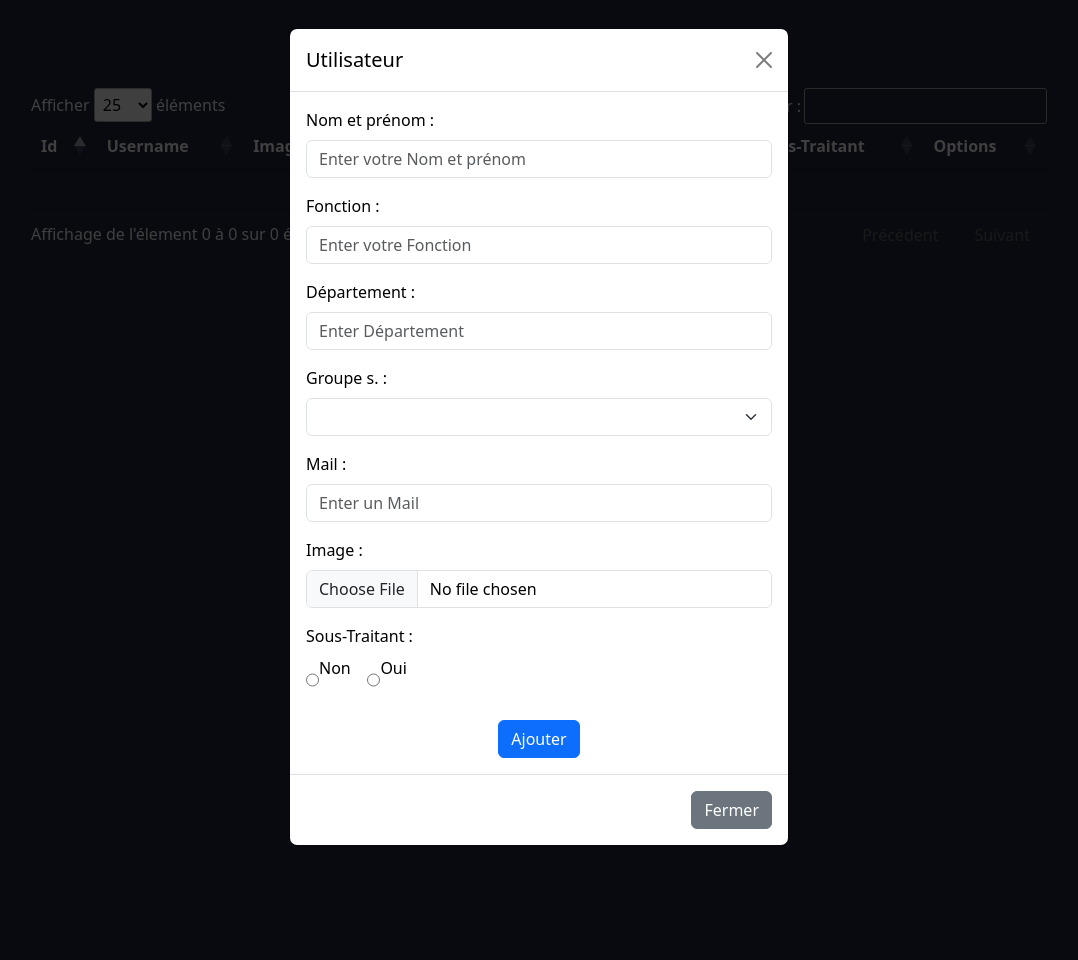
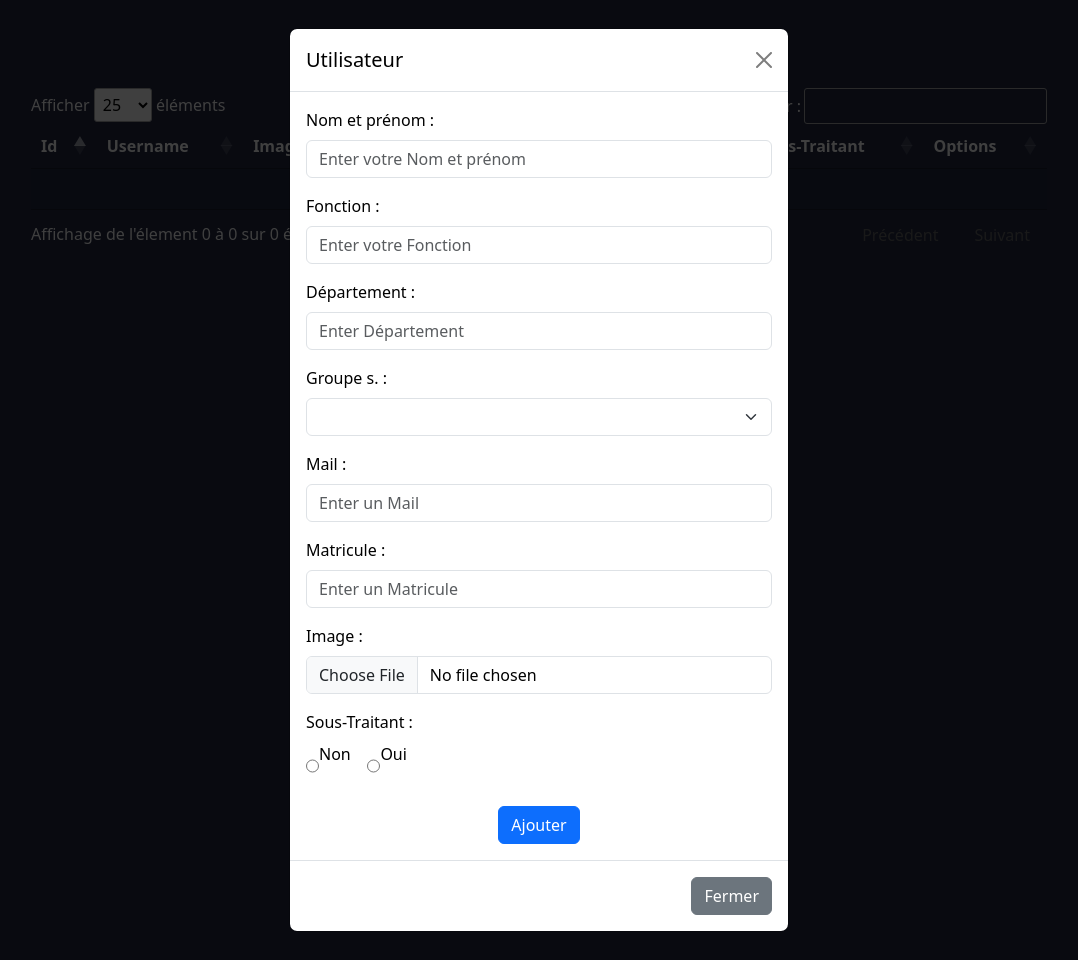
Before and after one commit to Barakadz/btph_mycard, a Flask app: page /admin/ in a window 1280 px wide, after a click on "Ajouter". Shown: the whole page, without its empty margins (101-1179 px from the left). Run offline with Flask 2, Linux system fonts and the light colour scheme; data that the repository does not hold is empty; some libraries are stand-ins or nearby versions.

Commit message:
version 2.0

```diff
--- a/dashboard/templates/admin.html
+++ b/dashboard/templates/admin.html
@@ -74,7 +74,12 @@
     <input type="email" class="form-control" id="mail" placeholder="Enter un Mail" style="color: black !important;" maxlength="320" required>
 
   </div>
+  <div class="mb-3">
+    <label for="formGroupExampleInput" class="form-label text-black">Matricule :<b style="color:red">*</b></label>
 
+    <input type="text" class="form-control" id="matricule" placeholder="Enter un Matricule" style="color: black !important;" maxlength="320" >
+
+  </div>
     <div class="mb-3">
       <label for="formGroupExampleInput" class="form-label text-black">Image :<b style="color:red">*</b></label>
       <input type="file" class="form-control" name="file" id="file">
@@ -248,6 +253,8 @@
       var nom_entreprise = $(this).data('nom_entreprise');
        var groupe = $(this).data('grouppe');
        var mail = $(this).data('mail');
+       var matricule = $(this).data('matricule');
+
        var selectedValue = $(this).data('traitont');
 
 
@@ -266,6 +273,7 @@
     nom_entreprise: nom_entreprise ,
      groupe:groupe,
      selectedValue:selectedValue,
+     matricule:matricule,
 
      mail:mail
 },
@@ -310,6 +318,7 @@
 var fonction = $('#fonction').val();
 var nom_entreprise = $('#nom_entreprise').val();
 var mail = $('#mail').val();
+var matricule = $('#matricule').val();
 
 var groupe_s = $('#groupe_s').val();
  var fileInput = $('#file')[0]; // Get the file input element
@@ -385,6 +394,7 @@
   formData.append('fonction', fonction);
   formData.append('nom_entreprise', nom_entreprise);
   formData.append('mail', mail);
+  formData.append('matricule', matricule);
 
   formData.append('groupe_s', groupe_s);
    formData.append('file', file);
@@ -453,6 +463,7 @@
       var nom_entreprise = $(this).data('nom_entreprise');
        var groupe_ss = $(this).data('groupes');
        var mail = $(this).data('mail');
+       var matricule = $(this).data('matricule');
 
       var id = $(this).data('id');
 
@@ -464,6 +475,7 @@
       $('#nom_entreprisee').val(nom_entreprise);
        $('#groupe_ss').val(groupe_ss);
        $('#maill').val(mail);
+       $('#matricull').val(matricule);
 
     });
 
@@ -479,6 +491,7 @@
 var nom_entreprise = $('#nom_entreprisee').val();
 var groupe_s = $('#groupe_ss').val();
 var mail = $('#maill').val();
+var matricule = $('#matriculee').val();
 
  var fileInput = $('#filee')[0]; // Get the file input element
 var file = fileInput.files[0]; // Get the selected file
@@ -554,6 +567,7 @@
   formData.append('nom_entreprise', nom_entreprise);
   formData.append('groupe_s', groupe_s);
   formData.append('mail', mail);
+  formData.append('matricule', matricule);
 
    formData.append('file', file);
 
@@ -632,9 +646,12 @@
     </div>
     <div class="mb-3">
       <label for="formGroupExampleInput" class="form-label text-black">Mail :<b style="color:red">*</b></label>
-      <input type="text" class="form-control" id="maill" placeholder="Example votre nom de l'entreprise"  maxlength="270"required>
+      <input type="email" class="form-control" id="maill" placeholder="Example votre nom de l'entreprise"  maxlength="270"required>
     </div>
-
+    <div class="mb-3">
+      <label for="formGroupExampleInput" class="form-label text-black">Matricule :<b style="color:red">*</b></label>
+      <input type="text" class="form-control" id="matriculee" placeholder="Example votre Matricule"  maxlength="270">
+    </div>
       <div class="mb-3">
         <label for="formGroupExampleInput" class="form-label text-black">Image :<b style="color:red">*</b></label>
         <input type="file" class="form-control" name="file" id="filee" required>
--- a/dashboard/views.py
+++ b/dashboard/views.py
@@ -91,7 +91,7 @@
                         "mail": row["mail"],
                         "sou_traitont": row["sou_traitont"],
 
-                        "delete": f'<a href="javascript:void();" data-id="{row["id"]}" data-mail="{row["mail"]}" data-groupes="{row["groupe_s"]}" data-username="{row["username"]}" data-image="{row["image"]}" data-fonction="{row["fonction"]}" data-nom_entreprise="{row["nom_entreprise"]}" class="btn btn-info btn-sm editbtn">Modifier</a><a href="javascript:void();" data-id="{row["id"]}" class="btn btn-danger btn-sm deleteBtn">Supprimer</a><a href="javascript:void();" data-id="{row["id"]}" data-username="{row["username"]}" data-image="{row["image"]}" data-fonction="{row["fonction"]}" data-nom_entreprise="{row["nom_entreprise"]}" data-grouppe="{row["groupe_s"]}" data-mail="{row["mail"]}" data-traitont="{row["sou_traitont"]}" class="btn btn-success btn-sm badge">Générer un badge</a>',
+                        "delete": f'<a href="javascript:void();" data-id="{row["id"]}" data-matricule="{row["matricule"]}" data-mail="{row["mail"]}" data-groupes="{row["groupe_s"]}" data-username="{row["username"]}" data-image="{row["image"]}" data-fonction="{row["fonction"]}" data-nom_entreprise="{row["nom_entreprise"]}" class="btn btn-info btn-sm editbtn">Modifier</a><a href="javascript:void();" data-id="{row["id"]}" class="btn btn-danger btn-sm deleteBtn">Supprimer</a><a href="javascript:void();" data-id="{row["id"]}" data-username="{row["username"]}" data-image="{row["image"]}"data-matricule="{row["matricule"]}" data-fonction="{row["fonction"]}" data-nom_entreprise="{row["nom_entreprise"]}" data-grouppe="{row["groupe_s"]}" data-mail="{row["mail"]}" data-traitont="{row["sou_traitont"]}" class="btn btn-success btn-sm badge">Générer un badge</a>',
                     }
                 )
 
@@ -128,6 +128,7 @@
                 groupe_s = request.form.get('groupe_s')
                 selectedValue = request.form.get('selectedValue')
                 mail = request.form.get('mail')
+                matricule = request.form.get('matricule')
 
                 if 'file' not in request.files:
                     return 'No file part'
@@ -136,7 +137,7 @@
                     return 'No selected file'
                 # Save the file to a desired location
                 file.save('dashboard/static/images/' + file.filename)
-                cursor.execute("INSERT INTO mycard (username, image, fonction, nom_entreprise, groupe_s,sou_traitont,mail) VALUES (%s, %s, %s, %s, %s, %s, %s)", (username, file.filename, fonction, nom_entreprise, groupe_s,selectedValue,mail))
+                cursor.execute("INSERT INTO mycard (username, image, fonction, nom_entreprise, groupe_s,sou_traitont,mail,matricule) VALUES (%s, %s, %s, %s, %s, %s, %s, %s)", (username, file.filename, fonction, nom_entreprise, groupe_s,selectedValue,mail,matricule))
                 conn.commit()
                 data = {'status': 'true'}
                 return jsonify(data)
@@ -161,6 +162,7 @@
             nom_entreprise = request.form.get('nom_entreprise')
             groupe_s = request.form.get('groupe_s')
             mail = request.form.get('mail')
+            matricule = request.form.get('matricule')
 
             if 'file' not in request.files:
                 return 'No file part'
@@ -169,7 +171,7 @@
                 return 'No selected file'
                 # Save the file to a desired location
             file.save('dashboard/static/images/' + file.filename)
-            cursor.execute("UPDATE mycard SET username=%s ,fonction=%s,nom_entreprise=%s,groupe_s=%s,mail=%s,image=%s WHERE id=%s;", (username,fonction,nom_entreprise,groupe_s,mail, file.filename, id))
+            cursor.execute("UPDATE mycard SET username=%s ,fonction=%s,nom_entreprise=%s,groupe_s=%s,mail=%s,image=%s,matricule=%s WHERE id=%s;", (username,fonction,nom_entreprise,groupe_s,mail, file.filename,matricule, id))
             conn.commit()
             return jsonify({'message': 'User updated successfully'})
     except Exception as e:
@@ -226,6 +228,7 @@
             groupe = request.form.get('groupe')
             mail = request.form.get('mail')
             slctedValue = request.form.get('selectedValue')
+            matricule = request.form.get('matricule')
 
             # Load the image
             image_path = os.path.join(os.getcwd(), 'dashboard/static/','rectoo.png')
@@ -235,25 +238,26 @@
             draw = ImageDraw.Draw(image)
               # You can also specify a font file here
 
-            font_path = "dashboard/static/Roboto-Regular.ttf"
+            font_path = "dashboard/static/Helvetica-Bold.ttf"
             font = ImageFont.truetype(font_path, 32)
             #font = ImageFont.truetype(font_path, 32)
 
-            draw.text((30, 360), username, font=font, fill=(0, 0, 0))
+            draw.text((30, 360), username, font=font, fill=(35,55,141))
 
             fontt =ImageFont.truetype(font_path, 32)
             result = insert_line_break(fonction)
-            draw.text((30, 410), result, font=fontt, fill=(0, 0, 0))
+            draw.text((30, 410), result, font=fontt, fill=(35,55,141))
 
             fonttt =ImageFont.truetype(font_path, 32)
-            draw.text((30, 540), groupe, font=fonttt, fill=(0, 0, 0))
-            draw.text((30, 590), mail, font=fonttt, fill=(0, 0, 0))
+            draw.text((30, 530), groupe, font=fonttt, fill=(0,150,65))
+            draw.text((30, 620), mail, font=fonttt, fill=(0,150,65))
+            draw.text((30, 575), matricule, font=fonttt, fill=(0,150,65))
 
             fontttt =ImageFont.truetype(font_path, 32)
-            draw.text((30, 460), nom_departement, font=fontttt, fill=(0, 0, 0))
+            draw.text((30, 460), nom_departement, font=fontttt, fill=(35,55,141))
             if(slctedValue=='oui'):
                 tt =ImageFont.truetype(font_path, 34)
-                draw.text((30, 24), 'Sous-Traitant', font=tt, fill=(0, 0, 0))
+                draw.text((30, 24), 'Sous-Traitant', font=tt, fill=(35,55,141))
             else:
                 image_logo = Image.open(os.path.join(os.getcwd(), 'dashboard/static/','logo_btph.jpg'))
                 image_logo_resize = image_logo.resize((220, 190))  # Resize as needed
--- a/login/views.py
+++ b/login/views.py
@@ -27,7 +27,7 @@
     if(request.cookies.get('btph@groupe-hasnaoui.com')):
 
         cursor = mysql.get_db().cursor()
-        cursor.execute("CREATE TABLE IF NOT EXISTS mycard (id INT AUTO_INCREMENT PRIMARY KEY, username VARCHAR(255), image VARCHAR(255), fonction VARCHAR(255), nom_entreprise VARCHAR(255), groupe_s VARCHAR(255),sou_traitont VARCHAR(255),mail VARCHAR(255))")
+        cursor.execute("CREATE TABLE IF NOT EXISTS mycard (id INT AUTO_INCREMENT PRIMARY KEY, username VARCHAR(255), image VARCHAR(255), fonction VARCHAR(255), nom_entreprise VARCHAR(255), groupe_s VARCHAR(255),sou_traitont VARCHAR(255),mail VARCHAR(255),matricule VARCHAR(255))")
         mysql.get_db().commit()
         cursor.close()
 
@@ -36,7 +36,7 @@
 
     else:
         cursor = mysql.get_db().cursor()
-        cursor.execute("CREATE TABLE IF NOT EXISTS mycard (id INT AUTO_INCREMENT PRIMARY KEY, username VARCHAR(255), image VARCHAR(255), fonction VARCHAR(255), nom_entreprise VARCHAR(255), groupe_s VARCHAR(255),sou_traitont VARCHAR(255),mail VARCHAR(255))")
+        cursor.execute("CREATE TABLE IF NOT EXISTS mycard (id INT AUTO_INCREMENT PRIMARY KEY, username VARCHAR(255), image VARCHAR(255), fonction VARCHAR(255), nom_entreprise VARCHAR(255), groupe_s VARCHAR(255),sou_traitont VARCHAR(255),mail VARCHAR(255),matricule VARCHAR(255))")
         mysql.get_db().commit()
         cursor.close()
 
```
Also changed, not shown: docker-compose.yml (+7 -0 lines), dashboard/static/Helvetica-Bold.ttf (added), dashboard/static/Roboto-Regular.ttf (deleted), dashboard/static/images/badge/Baraka Abbes .jpg (added), dashboard/static/images/badge/baraka abbes ibrahim.jpg, dashboard/static/images/badge/vyvy.jpg, dashboard/static/images/versooo.png (added).
